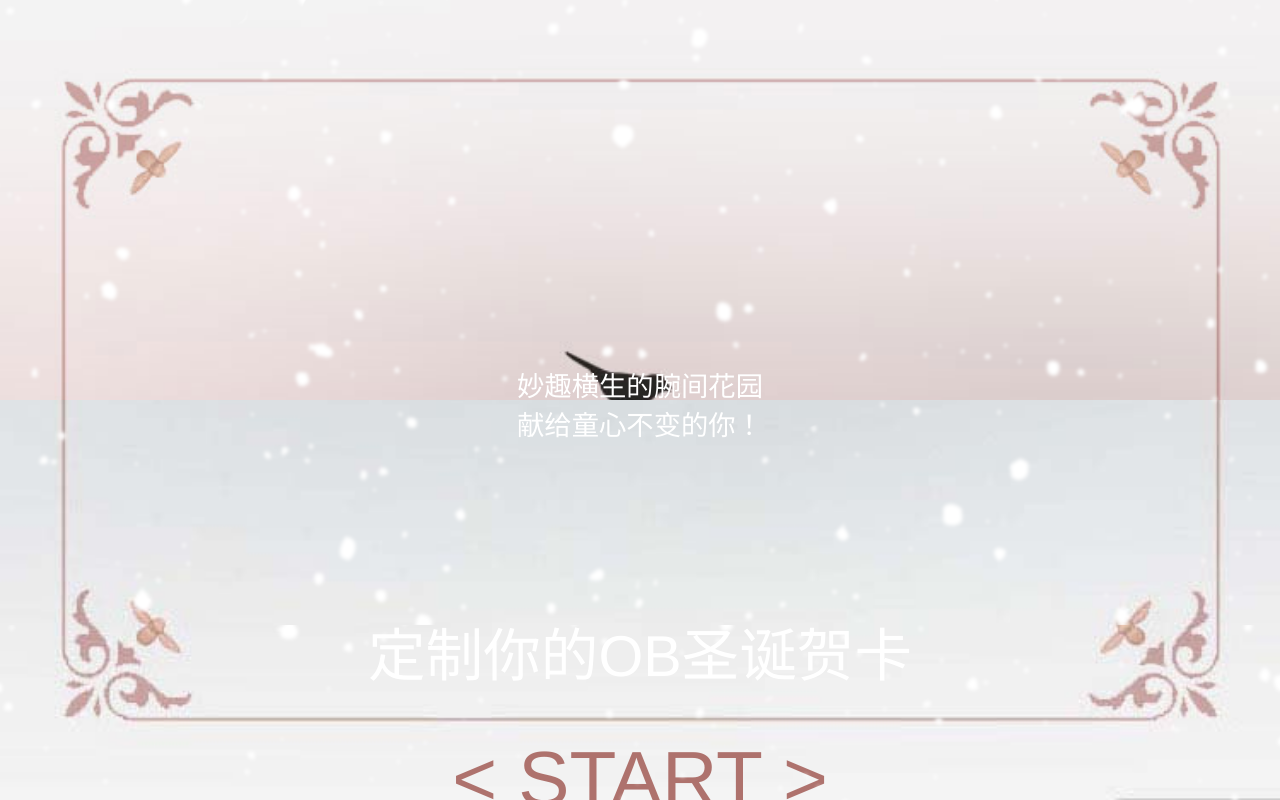
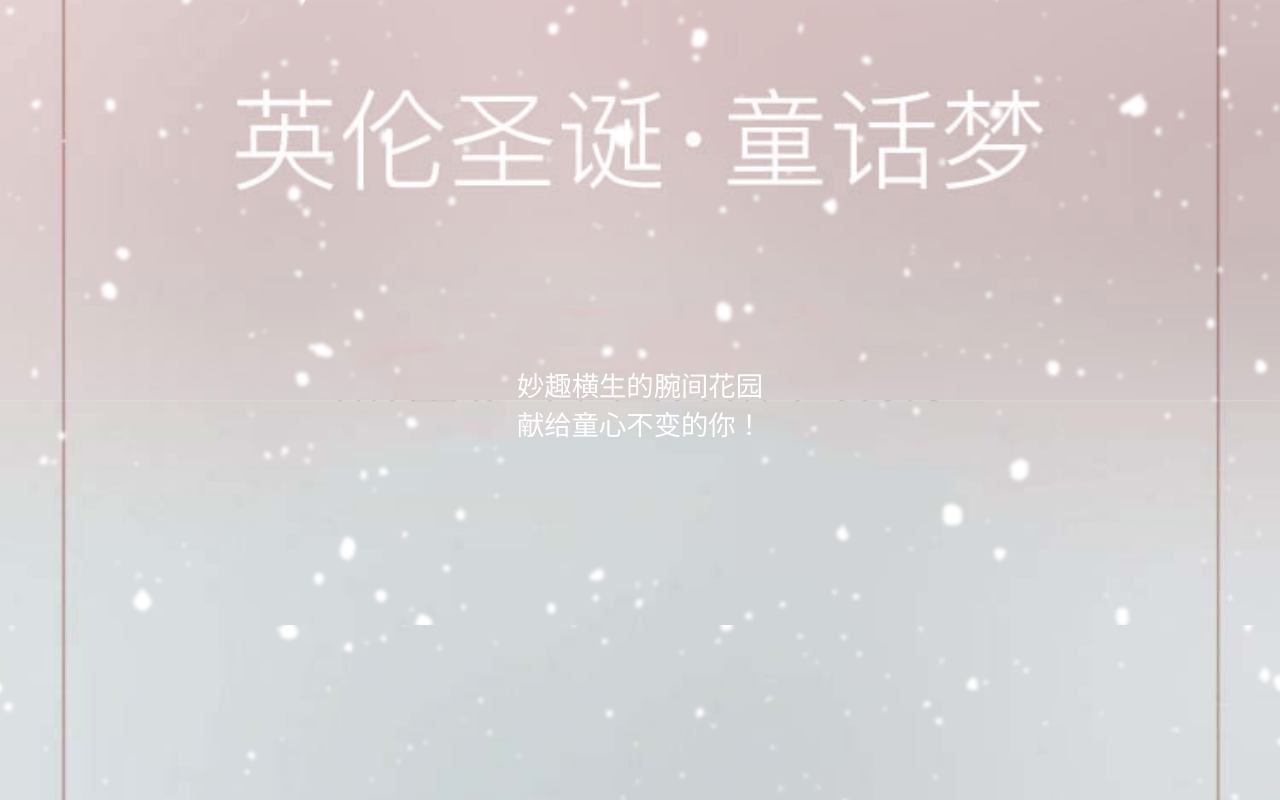
Before and after one commit to varjay/avatar-crop, a Vue app: page / in a window 1280 px wide. Built offline with nearby package versions, Linux system fonts and the light colour scheme.

Commit message:
更新一个版本

```diff
--- a/src/components/loading.vue
+++ b/src/components/loading.vue
@@ -198,9 +198,8 @@
 .choose {
   position: absolute;
   background-size: contain !important;
-  height: calc(100vw * 1.77777778);
+  height: calc(100vw * 1.77);
   width: 100%;
-  max-height: 100vh;
 }
 .loadPage {
   position: fixed;
@@ -215,9 +214,8 @@
   }
 }
 .loadpage-container {
-  height: calc(100vw * 1.7777777778);
+  height: calc(100vw * 1.77);
   width: 100%;
-  max-height: 100vh;
 }
 .bg {
   height: 100%;
```
